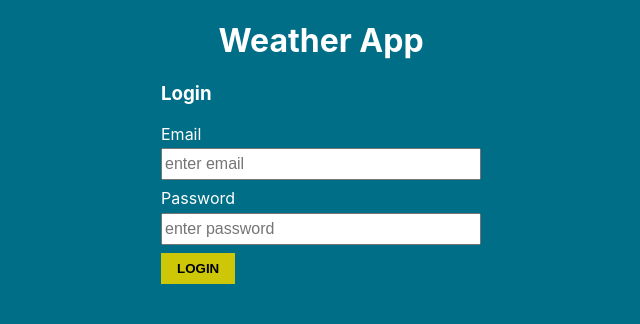
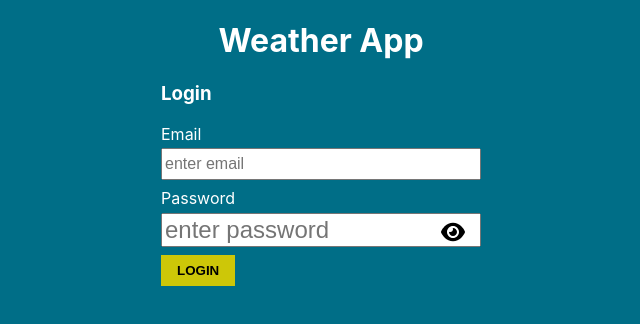
Before and after one commit to bozonja/weather-app, a React (Create React App) app: page / in a window 1280 px wide. Shown: the top 324 px of the page, without its empty margins (319-959 px from the left). Built offline with nearby package versions, Linux system fonts and the light colour scheme; the HTML template or start-up script is replaced by a standard one.

Commit message:
Add toggle password func

```diff
--- a/src/App.css
+++ b/src/App.css
@@ -8,6 +8,10 @@ input {
   min-height: 2rem;
   margin-bottom: 0.5rem;
   font-size: 1rem;
+}
+
+input[type="password"] {
+  font-size: 1.5rem;
 }
 
 label {
@@ -55,3 +59,7 @@ a:hover {
 .error {
   color: #ff7272;
 }
+
+.form-group {
+  position: relative;
+}
--- /dev/null
+++ b/src/assets/EyeSlashIcon.tsx
@@ -0,0 +1,22 @@
+import { FC } from "react";
+
+import "./eye-icon.css";
+
+interface eyeIcon {
+  onClick: () => void;
+}
+
+export const EyeSlashIcon: FC<eyeIcon> = ({ onClick }) => {
+  return (
+    <svg
+      xmlns="http://www.w3.org/2000/svg"
+      viewBox="0 0 640 512"
+      width="24"
+      height="24"
+      className="eye"
+      onClick={onClick}
+    >
+      <path d="M150.7 92.77C195 58.27 251.8 32 320 32C400.8 32 465.5 68.84 512.6 112.6C559.4 156 590.7 207.1 605.5 243.7C608.8 251.6 608.8 260.4 605.5 268.3C592.1 300.6 565.2 346.1 525.6 386.7L630.8 469.1C641.2 477.3 643.1 492.4 634.9 502.8C626.7 513.2 611.6 515.1 601.2 506.9L9.196 42.89C-1.236 34.71-3.065 19.63 5.112 9.196C13.29-1.236 28.37-3.065 38.81 5.112L150.7 92.77zM223.1 149.5L313.4 220.3C317.6 211.8 320 202.2 320 191.1C320 180.5 316.1 169.7 311.6 160.4C314.4 160.1 317.2 159.1 320 159.1C373 159.1 416 202.1 416 255.1C416 269.7 413.1 282.7 407.1 294.5L446.6 324.7C457.7 304.3 464 280.9 464 255.1C464 176.5 399.5 111.1 320 111.1C282.7 111.1 248.6 126.2 223.1 149.5zM320 480C239.2 480 174.5 443.2 127.4 399.4C80.62 355.1 49.34 304 34.46 268.3C31.18 260.4 31.18 251.6 34.46 243.7C44 220.8 60.29 191.2 83.09 161.5L177.4 235.8C176.5 242.4 176 249.1 176 255.1C176 335.5 240.5 400 320 400C338.7 400 356.6 396.4 373 389.9L446.2 447.5C409.9 467.1 367.8 480 320 480H320z" />
+    </svg>
+  );
+};
--- /dev/null
+++ b/src/assets/eye-icon.css
@@ -0,0 +1,6 @@
+.eye {
+  position: absolute;
+  top: 2rem;
+  right: 1rem;
+  cursor: pointer;
+}
--- /dev/null
+++ b/src/assets/eyeIcon/EyeIcon.tsx
@@ -0,0 +1,22 @@
+import { FC } from "react";
+
+import "../eye-icon.css";
+
+interface eyeIcon {
+  onClick: () => void;
+}
+
+export const EyeIcon: FC<eyeIcon> = ({ onClick }) => {
+  return (
+    <svg
+      xmlns="http://www.w3.org/2000/svg"
+      viewBox="0 0 576 512"
+      width="24"
+      height="24"
+      className="eye"
+      onClick={onClick}
+    >
+      <path d="M279.6 160.4C282.4 160.1 285.2 160 288 160C341 160 384 202.1 384 256C384 309 341 352 288 352C234.1 352 192 309 192 256C192 253.2 192.1 250.4 192.4 247.6C201.7 252.1 212.5 256 224 256C259.3 256 288 227.3 288 192C288 180.5 284.1 169.7 279.6 160.4zM480.6 112.6C527.4 156 558.7 207.1 573.5 243.7C576.8 251.6 576.8 260.4 573.5 268.3C558.7 304 527.4 355.1 480.6 399.4C433.5 443.2 368.8 480 288 480C207.2 480 142.5 443.2 95.42 399.4C48.62 355.1 17.34 304 2.461 268.3C-.8205 260.4-.8205 251.6 2.461 243.7C17.34 207.1 48.62 156 95.42 112.6C142.5 68.84 207.2 32 288 32C368.8 32 433.5 68.84 480.6 112.6V112.6zM288 112C208.5 112 144 176.5 144 256C144 335.5 208.5 400 288 400C367.5 400 432 335.5 432 256C432 176.5 367.5 112 288 112z" />
+    </svg>
+  );
+};
--- a/src/components/Login/Login.tsx
+++ b/src/components/Login/Login.tsx
@@ -3,7 +3,11 @@ import { FC, FormEvent, useState } from "react";
 import "./Login.css";
 
 //types
-import { IUserLogin } from "../../types/form";
+import { IUserLogin } from "types/form";
+import { EyeIcon } from "assets/eyeIcon/EyeIcon";
+import { EyeSlashIcon } from "assets/EyeSlashIcon";
+//assets
+// import eyeIcon from "assets/eyeIcon.svg";
 
 interface ILogin {
   error: string;
@@ -15,10 +19,15 @@ const Login: FC<ILogin> = ({ handleLogin, error }) => {
     email: "",
     password: "",
   });
+  const [showPassword, setShowPassword] = useState(false);
 
   const handleSubmit = (e: FormEvent) => {
     e.preventDefault();
     handleLogin(userData);
+  };
+
+  const togglePassword = () => {
+    setShowPassword(!showPassword);
   };
 
   return (
@@ -36,11 +45,11 @@ const Login: FC<ILogin> = ({ handleLogin, error }) => {
           title="Please enter valid email"
         />
       </div>
-      <div>
+      <div className="form-group">
         <label>Password</label>
         {/* TODO: add toggle password icon */}
         <input
-          type="password"
+          type={showPassword ? "text" : "password"}
           value={userData.password}
           placeholder="enter password"
           onChange={(e) =>
@@ -51,6 +60,12 @@ const Login: FC<ILogin> = ({ handleLogin, error }) => {
           title="Must contain at least one  number and one uppercase and
           lowercase letter, and at least 8 or more characters"
         />
+        {/* <img src={eyeIcon} alt=""/> */}
+        {showPassword ? (
+          <EyeSlashIcon onClick={togglePassword} />
+        ) : (
+          <EyeIcon onClick={togglePassword} />
+        )}
       </div>
       {error && <p className="error">{error}</p>}
       <button type="submit">Login</button>
--- a/src/components/Weather/Weather.tsx
+++ b/src/components/Weather/Weather.tsx
@@ -2,8 +2,7 @@ import { FC, SetStateAction, Dispatch, useState } from "react";
 import { useNavigate } from "react-router-dom";
 
 //types
-//TODO add relative imports
-import { IUserLogin } from "../../types/form";
+import { IUserLogin } from "types/form";
 
 interface IWeather {
   user: IUserLogin;
```
Also changed, not shown: tsconfig.json (+4 -9 lines), src/assets/eyeIcon/eyeIcon.svg (added).
